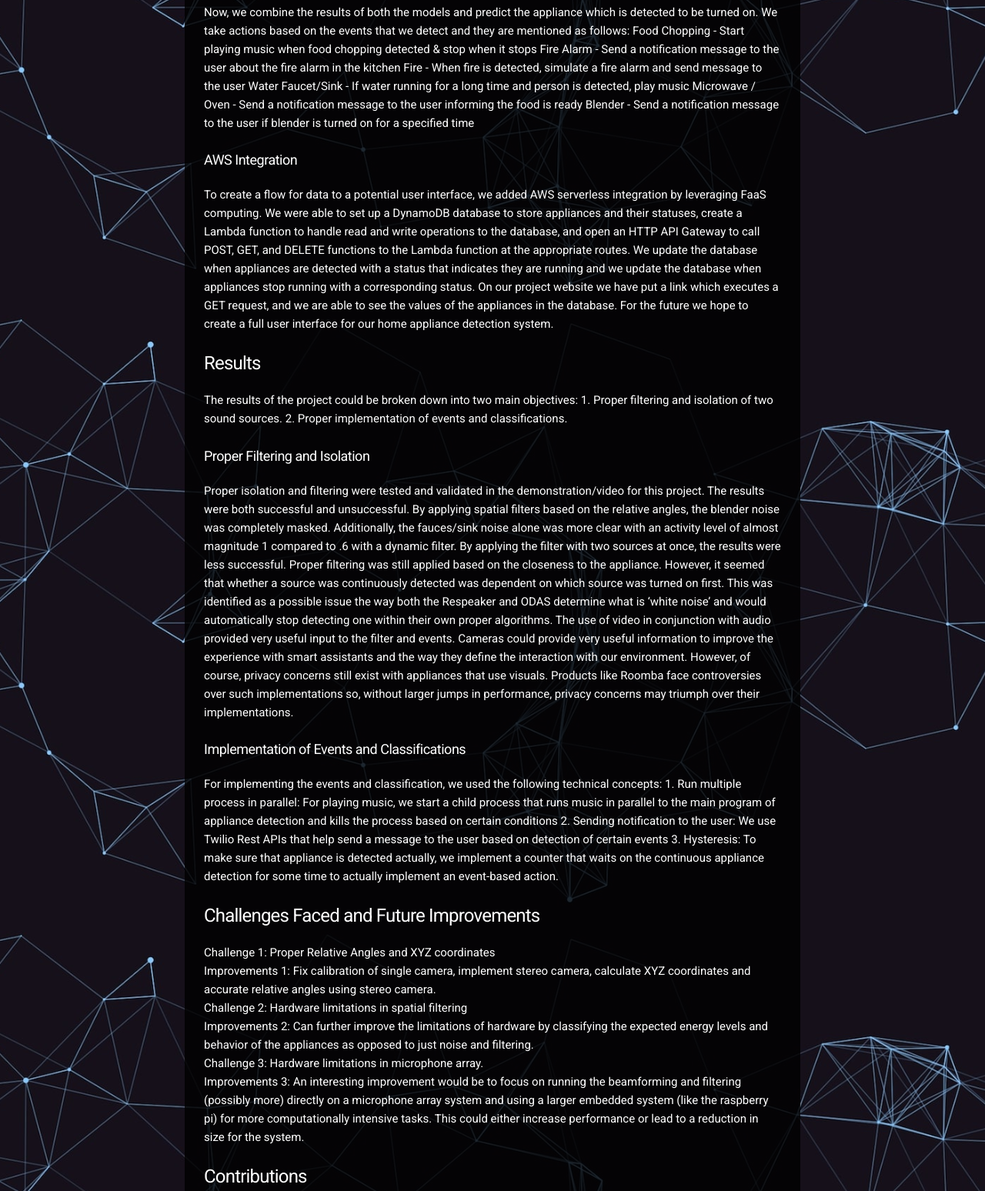
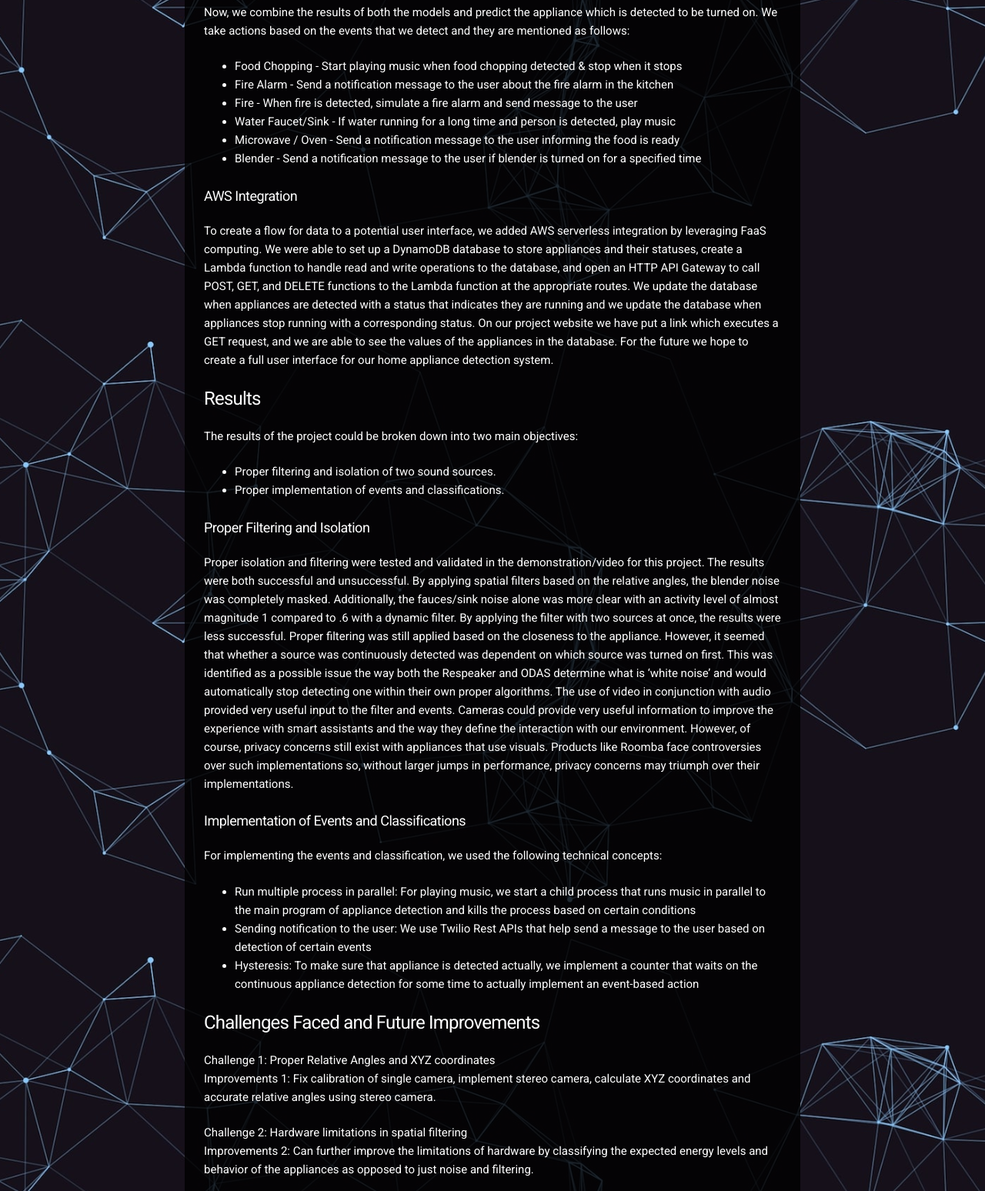
Before and after one commit to dzambani/dzambani.github.io, a plain HTML site: page index.html in a window 1280 px wide. Shown: the part 2819-4367 px from the top of the page at 77% size. Drawn offline with nearby package versions, Linux system fonts and the light colour scheme.

Commit message:
formatting round 2

```diff
--- a/index.html
+++ b/index.html
@@ -143,12 +143,14 @@
              </h3>
             <p>
               Now, we combine the results of both the models and predict the appliance which is detected to be turned on. We take actions based on the events that we detect and they are mentioned as follows:
-Food Chopping - Start playing music when food chopping detected & stop when it stops
-Fire Alarm - Send a notification message to the user about the fire alarm in the kitchen
-Fire - When fire is detected, simulate a fire alarm and send message to the user
-Water Faucet/Sink - If water running for a long time and person is detected, play music
-Microwave / Oven - Send a notification message to the user informing the food is ready
-Blender - Send a notification message to the user if blender is turned on for a specified time
+		    <ul>
+<li>Food Chopping - Start playing music when food chopping detected & stop when it stops</li>
+<li>Fire Alarm - Send a notification message to the user about the fire alarm in the kitchen</li>
+<li>Fire - When fire is detected, simulate a fire alarm and send message to the user</li>
+<li>Water Faucet/Sink - If water running for a long time and person is detected, play music</li>
+<li>Microwave / Oven - Send a notification message to the user informing the food is ready</li>
+<li>Blender - Send a notification message to the user if blender is turned on for a specified time</li>
+			    </ul>
               </p>
             <h4>
              AWS Integration
@@ -161,8 +163,10 @@ Blender - Send a notification message to the user if blender is turned on for a
              </h3>
             <p>
              The results of the project could be broken down into two main objectives:
-1. Proper filtering and isolation of two sound sources.
-2. Proper implementation of events and classifications.
+		    <ul>
+<li>Proper filtering and isolation of two sound sources.</li>
+<li>Proper implementation of events and classifications.</li>
+			    </ul>
             </p>
             <h4>
              Proper Filtering and Isolation
@@ -176,10 +180,12 @@ Blender - Send a notification message to the user if blender is turned on for a
              </h4>
             <p>
               For implementing the events and classification, we used the following technical concepts:
-1. Run multiple process in parallel: For playing music, we start a child process that runs music in parallel to the main program of appliance detection and kills the process based on certain conditions
-2. Sending notification to the user: We use Twilio Rest APIs that help send a message to the user based on detection of certain events
-3. Hysteresis: To make sure that appliance is detected actually, we implement a counter that waits on the continuous appliance detection for some time to actually implement an event-based action.
-            </p>
+		    <ul>
+<li>Run multiple process in parallel: For playing music, we start a child process that runs music in parallel to the main program of appliance detection and kills the process based on certain conditions</li>
+<li>Sending notification to the user: We use Twilio Rest APIs that help send a message to the user based on detection of certain events</li>
+<li>Hysteresis: To make sure that appliance is detected actually, we implement a counter that waits on the continuous appliance detection for some time to actually implement an event-based action</li>
+            </ul>
+			    </p>
             <h3>
              Challenges Faced and Future Improvements
              </h3>
@@ -188,11 +194,15 @@ Blender - Send a notification message to the user if blender is turned on for a
 		    <br>
 Improvements 1: Fix calibration of single camera, implement stereo camera, calculate XYZ coordinates and accurate relative angles using stereo camera.
 		    <br>
+	</p>
+		  <p>
 
 Challenge 2: Hardware limitations in spatial filtering
 		    <br>
 Improvements 2: Can further improve the limitations of hardware by classifying the expected energy levels and behavior of the appliances as opposed to just noise and filtering.
 		    <br>
+		</p>
+		  <p>
 
 Challenge 3: Hardware limitations in microphone array.
 		    <br>
```
